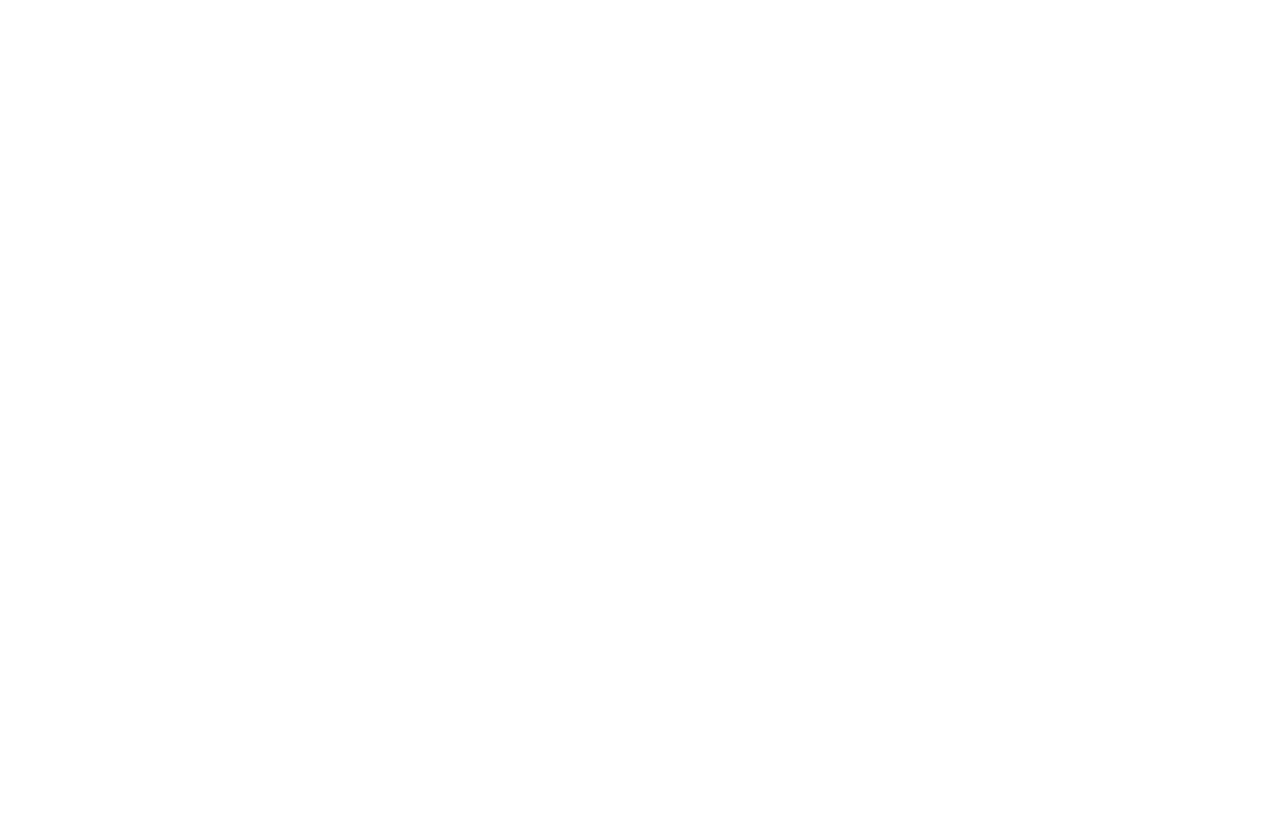
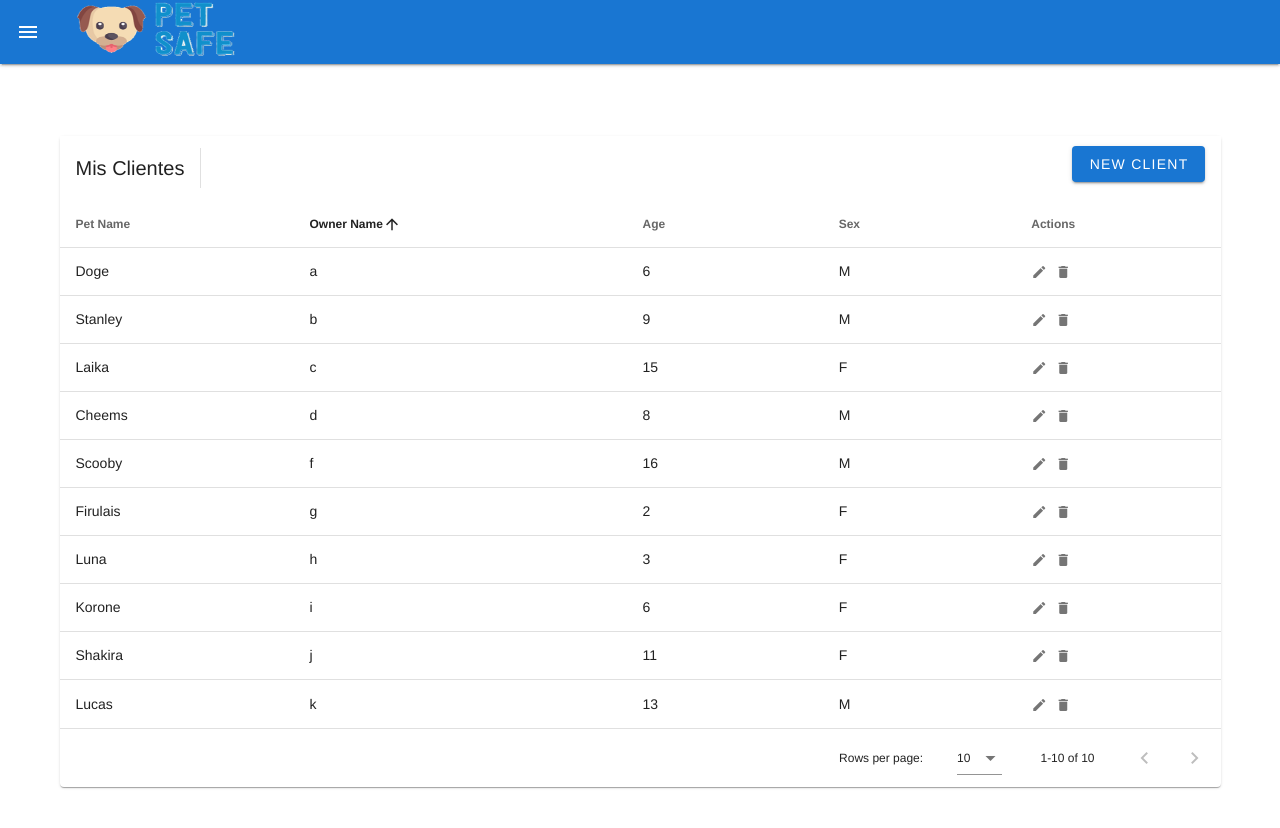
Before and after one commit to JorgeKawamuraS/Aplicaciones_Web_Front_End_Petsafe, a Vue app: page /mis-clientes in a window 1280 px wide. Shown: the top 828 px of the page. Before the commit the page ends 800 px from the top, so only its background shows below. Built offline with nearby package versions, Linux system fonts and the light colour scheme.

Commit message:
mis-clientes component added

```diff
--- /dev/null
+++ b/src/components/mis-clientes.vue
@@ -0,0 +1,331 @@
+<template>
+  <v-app>
+    <side-menu-vet :drawer="drawer"></side-menu-vet>
+    <v-app-bar fixed app color="primary" light clipped-left class="elevation-2">
+      <v-app-bar-nav-icon class="white--text" @click="toggleDrawer"></v-app-bar-nav-icon>
+      <v-toolbar-title class="white--text"><img src="../images/logo.png" alt="logo" width="170" height="60"></v-toolbar-title>
+    </v-app-bar>
+    <v-main>
+      <v-container>
+        <v-data-table
+            :headers="headers"
+            :items="clients"
+            sort-by="ownername"
+            class="elevation-1"
+        >
+          <template v-slot:top>
+            <v-toolbar
+                flat
+            >
+              <v-toolbar-title>Mis Clientes</v-toolbar-title>
+              <v-divider
+                  class="mx-4"
+                  inset
+                  vertical
+              ></v-divider>
+              <v-spacer></v-spacer>
+              <v-dialog
+                  v-model="dialog"
+                  max-width="500px"
+              >
+                <template v-slot:activator="{ on, attrs }">
+                  <v-btn
+                      color="primary"
+                      dark
+                      class="mb-2"
+                      v-bind="attrs"
+                      v-on="on"
+                  >
+                    New Client
+                  </v-btn>
+                </template>
+                <v-card>
+                  <v-card-title>
+                    <span class="text-h5">{{ formTitle }}</span>
+                  </v-card-title>
+
+                  <v-card-text>
+                    <v-container>
+                      <v-row>
+                        <v-col
+                            cols="12"
+                            sm="6"
+                            md="4"
+                        >
+                          <v-text-field
+                              v-model="editedItem.petname"
+                              label="Pet Name"
+                          ></v-text-field>
+                        </v-col>
+                        <v-col
+                            cols="12"
+                            sm="6"
+                            md="4"
+                        >
+                          <v-text-field
+                              v-model="editedItem.ownername"
+                              label="Owner Name"
+                          ></v-text-field>
+                        </v-col>
+                        <v-col
+                            cols="12"
+                            sm="6"
+                            md="4"
+                        >
+                          <v-text-field
+                              v-model="editedItem.age"
+                              label="Age"
+                          ></v-text-field>
+                        </v-col>
+                        <v-col
+                            cols="12"
+                            sm="6"
+                            md="4"
+                        >
+                          <v-text-field
+                              v-model="editedItem.sex"
+                              label="Sex"
+                          ></v-text-field>
+                        </v-col>
+                      </v-row>
+                    </v-container>
+                  </v-card-text>
+
+                  <v-card-actions>
+                    <v-spacer></v-spacer>
+                    <v-btn
+                        color="blue darken-1"
+                        text
+                        @click="close"
+                    >
+                      Cancel
+                    </v-btn>
+                    <v-btn
+                        color="blue darken-1"
+                        text
+                        @click="save"
+                    >
+                      Save
+                    </v-btn>
+                  </v-card-actions>
+                </v-card>
+              </v-dialog>
+              <v-dialog v-model="dialogDelete" max-width="500px">
+                <v-card>
+                  <v-card-title class="text-h5">Are you sure you want to delete this item?</v-card-title>
+                  <v-card-actions>
+                    <v-spacer></v-spacer>
+                    <v-btn color="blue darken-1" text @click="closeDelete">Cancel</v-btn>
+                    <v-btn color="blue darken-1" text @click="deleteItemConfirm">OK</v-btn>
+                    <v-spacer></v-spacer>
+                  </v-card-actions>
+                </v-card>
+              </v-dialog>
+            </v-toolbar>
+          </template>
+          <template v-slot:[`item.actions`]="{ item }">
+            <v-icon
+                small
+                class="mr-2"
+                @click="editItem(item)"
+            >
+              mdi-pencil
+            </v-icon>
+            <v-icon
+                small
+                @click="deleteItem(item)"
+            >
+              mdi-delete
+            </v-icon>
+          </template>
+          <template v-slot:no-data>
+            <v-btn
+                color="primary"
+                @click="initialize"
+            >
+              Reset
+            </v-btn>
+          </template>
+        </v-data-table>
+      </v-container>
+    </v-main>
+  </v-app>
+</template>
+
+<script>
+import SideMenuVet from "./side-menu-vet"
+
+export default {
+  name: "mis-clientes",
+  components: {SideMenuVet},
+  data(){
+    return{
+      dialog: false,
+      dialogDelete: false,
+      drawer: false,
+      headers: [
+        {
+          text: 'Pet Name',
+          align: 'start',
+          sortable: false,
+          value: 'petname',
+        },
+        {text: 'Owner Name', value: 'ownername'},
+        {text: 'Age', value: 'age'},
+        {text: 'Sex', value: 'sex'},
+
+        {text: 'Actions', value: 'actions', sortable: false},
+      ],
+      clients: [],
+      editedIndex: -1,
+      editedItem: {
+        petname: '',
+        ownername: '',
+        age: 0,
+        sex: ''
+      },
+      defaultItem: {
+        petname: '',
+        ownername: '',
+        age: 0,
+        sex: '',
+      },
+    }
+  },
+  methods:{
+    toggleDrawer() {
+      this.drawer = !this.drawer;
+    },
+
+    initialize() {
+      this.clients = [
+        {
+          petname: 'Doge',
+          ownername: 'a',
+          age: 6,
+          sex: 'M',
+        },
+        {
+          petname: 'Stanley',
+          ownername: 'b',
+          age: 9,
+          sex: 'M',
+        },
+        {
+          petname: 'Laika',
+          ownername: 'c',
+          age: 15,
+          sex: 'F',
+        },
+        {
+          petname: 'Cheems',
+          ownername: 'd',
+          age: 8,
+          sex: 'M',
+        },
+        {
+          petname: 'Scooby',
+          ownername: 'f',
+          age: 16,
+          sex: 'M',
+        },
+        {
+          petname: 'Firulais',
+          ownername: 'g',
+          age: 2,
+          sex: 'F',
+        },
+        {
+          petname: 'Luna',
+          ownername: 'h',
+          age: 3,
+          sex: 'F',
+        },
+        {
+          petname: 'Korone',
+          ownername: 'i',
+          age: 6,
+          sex: 'F',
+        },
+        {
+          petname: 'Shakira',
+          ownername: 'j',
+          age: 11,
+          sex: 'F',
+        },
+        {
+          petname: 'Lucas',
+          ownername: 'k',
+          age: 13,
+          sex: 'M',
+        },
+      ]
+    },
+
+    editItem(item) {
+      this.editedIndex = this.clients.indexOf(item)
+      this.editedItem = Object.assign({}, item)
+      this.dialog = true
+    },
+
+    deleteItem(item) {
+      this.editedIndex = this.clients.indexOf(item)
+      this.editedItem = Object.assign({}, item)
+      this.dialogDelete = true
+    },
+
+    deleteItemConfirm() {
+      this.clients.splice(this.editedIndex, 1)
+      this.closeDelete()
+    },
+
+    close() {
+      this.dialog = false
+      this.$nextTick(() => {
+        this.editedItem = Object.assign({}, this.defaultItem)
+        this.editedIndex = -1
+      })
+    },
+
+    closeDelete() {
+      this.dialogDelete = false
+      this.$nextTick(() => {
+        this.editedItem = Object.assign({}, this.defaultItem)
+        this.editedIndex = -1
+      })
+    },
+
+    save() {
+      if (this.editedIndex > -1) {
+        Object.assign(this.clients[this.editedIndex], this.editedItem)
+      } else {
+        this.clients.push(this.editedItem)
+      }
+      this.close()
+    },
+  },
+
+  computed: {
+    formTitle() {
+      return this.editedIndex === -1 ? 'New Item' : 'Edit Item'
+    },
+  },
+
+  watch: {
+    dialog(val) {
+      val || this.close()
+    },
+    dialogDelete(val) {
+      val || this.closeDelete()
+    },
+  },
+
+  created() {
+    this.initialize()
+  },
+}
+</script>
+
+<style scoped>
+
+</style>
--- a/src/components/side-menu-vet.vue
+++ b/src/components/side-menu-vet.vue
@@ -28,7 +28,7 @@
       options:[
           {id:1,name:'Perfil',src:'/vets/1'},
           {id:3,name:'Agenda',src:'/vets/1/schedule'},
-          {id:4,name:'Clientes',src:''},
+          {id:4,name:'Clientes',src:'/mis-clientes'},
           {id:5,name:'Solicitud',src:''},
           {id:6,name:'Tratamientos',src:''},
           {id:7,name:'Buzon',src:''}],
--- a/src/router/index.js
+++ b/src/router/index.js
@@ -48,6 +48,11 @@
     path: '/vets/:id/schedule',
     name: 'vetSchedule',
     component: () => import('../components/schedule')
+  },
+  {
+    path: '/mis-clientes',
+    name: 'mis-clientes',
+    component: () => import('../components/mis-clientes')
   }
 ]
 
```
Also changed, not shown: 1 other file (tests, documents, lock files or other folders).
